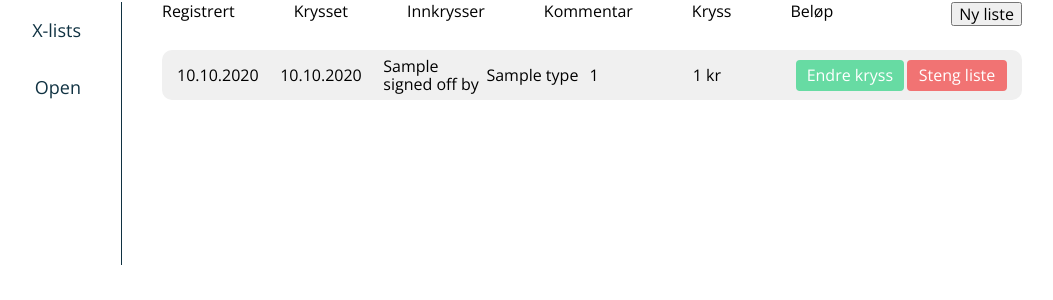
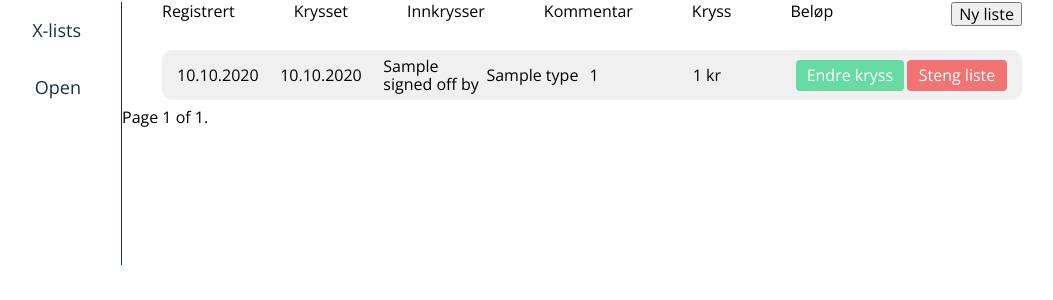
Before and after one commit to KSG-IT/ksg-nett, a Django app: template economy/templates/economy/economy_soci_sessions.html in a window 1280 px wide. Shown: the part 122-422 px from the top of the page, without its empty margins (218-1271 px from the left). Run offline with Django 3.2, Linux system fonts and the light colour scheme; the template is opened without the code that fills it: most values are stand-ins (such as "Sample title", 1, 10 or a date in 2020); parts of the project's set-up code (start-up, migrations or seed data) failed here and were passed over.

Commit message:
feat(economy): soci sessions overview pagination
Implement pagination in soci sessions overview. Committ also
re-indents the HTML 4 -> 2

```diff
--- a/economy/templates/economy/economy_soci_sessions.html
+++ b/economy/templates/economy/economy_soci_sessions.html
@@ -1,11 +1,10 @@
 {% extends 'internal/base.html' %}
 {% load static %}
+{% load i18n %}
 {% block header %}
   <link rel="stylesheet" href="{% static 'economy/css/economy_socisessions.css' %}">
   <link rel="stylesheet" href="{% static 'economy/css/economy_common.css' %}">
-
 {% endblock %}
-
 {% block body_content %}
 
   <div class="default-container default-top-offset">
@@ -53,12 +52,27 @@
                 href="soci-sessions/{{ session.id }}"
                 class="resetlink">Detaljer</a></span>
               <span class="soci-session__closed text-center">Stengt</span>
-
             {% endif %}
           </div>
         {% endfor %}
       </div>
     </div>
   </div>
+  <div class="pagination">
+    <span class="step-links">
+        {% if sessions.has_previous %}
+          <a href="?page=1">&laquo; {% trans "first" %}</a>
+          <a href="?page={{ sessions.previous_page_number }}">{% trans "previous" %}</a>
+        {% endif %}
 
+      <span class="current">
+        {% trans "Page" %} {{ sessions.number }} {% trans "of" %} {{ sessions.paginator.num_pages }}.
+      </span>
+
+      {% if sessions.has_next %}
+        <a href="?page={{ sessions.next_page_number }}">{% trans "next" %}</a>
+        <a href="?page={{ sessions.paginator.num_pages }}">{% trans "last" %} &raquo;</a>
+      {% endif %}
+    </span>
+  </div>
 {% endblock %}
```
Lines whose indentation alone changed are shown as unchanged.
